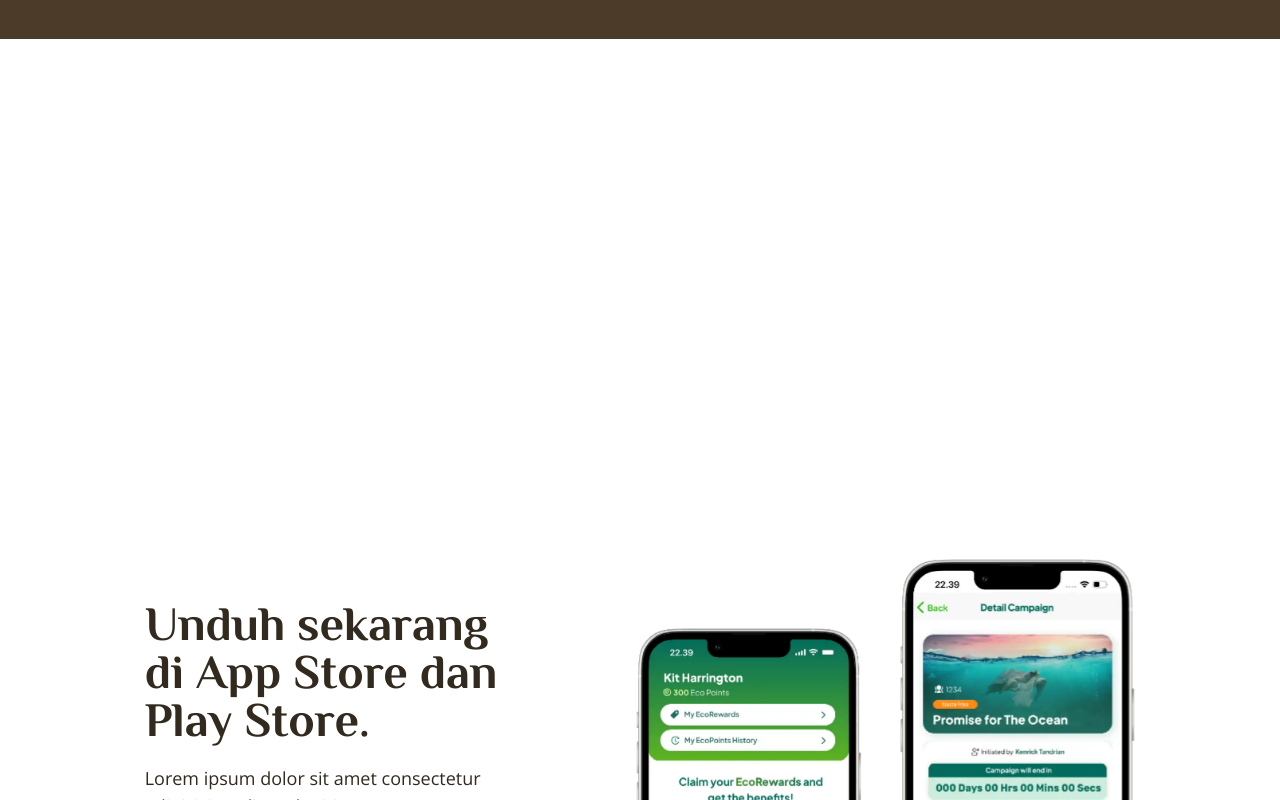
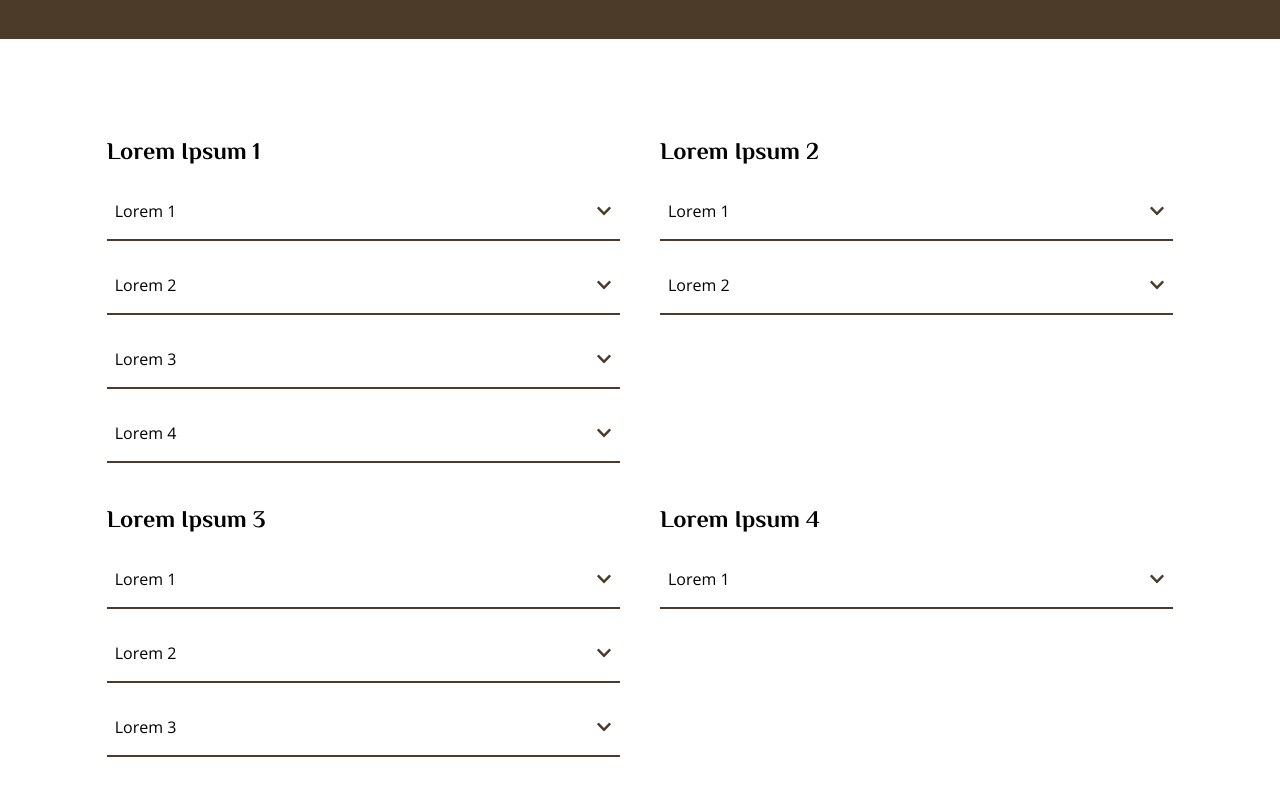
Before and after one commit to marcellinojg/baksara-company-web, a React (Vite) app: page /faq in a window 1280 px wide. Shown: the part 400-1200 px from the top of the page. Built offline with nearby package versions, Linux system fonts and the light colour scheme.

Commit message:
FAQ Accordion Done

```diff
--- /dev/null
+++ b/src/components/common/Accordion.tsx
@@ -0,0 +1,26 @@
+import { useState } from "react"
+import { FaChevronDown } from "react-icons/fa"
+
+interface AccordionProps {
+    title: string,
+    content: string,
+}
+
+
+const Accordion = (props: AccordionProps) => {
+    const [isActive, setIsActive] = useState<boolean>(false)
+    const { title, content } = props
+    return <>
+        <div className="w-full border-b-2 border-primary">
+            <button type="button" onClick={() => setIsActive(prev => !prev)} className="flex py-4 px-2 w-full justify-between items-center cursor-pointer">
+                <h2>{title}</h2>
+                <span className={`text-primary transition duration-300 ${isActive === true ? 'rotate-180' : 'rotate-0'}`}><FaChevronDown/></span>
+            </button>
+            <div className={`w-full overflow-hidden transition-all ease-linear duration-300 ${isActive === true ? 'max-h-[350px]' : 'max-h-0'}`}>
+                <p className="my-4 mx-2 text-justify">{content}</p>
+            </div>
+        </div>
+    </>
+}
+
+export default Accordion
--- a/src/components/common/FeatureCard.tsx
+++ b/src/components/common/FeatureCard.tsx
@@ -13,11 +13,11 @@ const FeatureCard = (props: FeatureCardProps) => {
 
     return <>
         <div className="floating-shadow-md rounded p-10 text-center relative pt-20 dark:bg-primary lg:w-[450px] md:w-[320px] w-11/12">
-            <img src={iconLink} alt={`Feature ${title}`} className="w-24 h-24 rounded-2xl object-contain bg-white absolute -top-12 left-1/2 -translate-x-[50%] floating-shadow-md"></img>
+            <img src={iconLink} alt={`Feature ${title}`} className="w-24 h-24 rounded-2xl object-cover bg-white absolute -top-12 left-1/2 -translate-x-[50%] floating-shadow-md"/>
             <div className="flex flex-col gap-2">
                 <b className="font-family-secondary text-2xl">{title}</b>
                 <span>{subtitle}</span>
-                <button onClick={handleOpenModal} className="text-primary dark:text-white font-bold mt-8 ">{translate('Selengkapnya')}</button>
+                <button onClick={handleOpenModal} className="text-primary dark:text-white font-bold mt-8 self-center ">{translate('Selengkapnya')}</button>
             </div>
         </div>
     </>
--- a/src/pages/external/Faq.tsx
+++ b/src/pages/external/Faq.tsx
@@ -1,3 +1,4 @@
+import Accordion from "../../components/common/Accordion"
 import Jumbotron from "../../components/common/Jumbotron"
 import ExternalLayout from "../layouts/ExternalLayout"
 
@@ -7,6 +8,63 @@ const FaqPage = () => {
         <Jumbotron>
             <span>Frequently <br /> Asked<br /> Questions</span>
         </Jumbotron>
+        <div className="w-10/12 mx-auto grid lg:grid-cols-2 grid-cols-1 mt-24 gap-10">
+            <div className="flex flex-col gap-4">
+                <h1 className="font-family-secondary font-bold text-2xl">Lorem Ipsum 1</h1>
+                <Accordion
+                    title="Lorem 1"
+                    content="Lorem ipsum dolor sit amet consectetur adipisicing elit. Optio tenetur quidem minima fugit ratione quas impedit eius error harum, explicabo facilis consequuntur ad omnis excepturi laudantium a aspernatur laborum fuga. Aliquid adipisci amet, nemo perspiciatis est quisquam aliquam neque sequi vitae, in omnis porro beatae! Laboriosam sed velit tenetur explicabo!"
+                />
+                <Accordion
+                    title="Lorem 2"
+                    content="Lorem ipsum dolor sit amet consectetur adipisicing elit. Optio tenetur quidem minima fugit ratione quas impedit eius error harum, explicabo facilis consequuntur ad omnis excepturi laudantium a aspernatur laborum fuga. Aliquid adipisci amet, nemo perspiciatis est quisquam aliquam neque sequi vitae, in omnis porro beatae! Laboriosam sed velit tenetur explicabo!"
+                />
+                <Accordion
+                    title="Lorem 3"
+                    content="Lorem ipsum dolor sit amet consectetur adipisicing elit. Optio tenetur quidem minima fugit ratione quas impedit eius error harum, explicabo facilis consequuntur ad omnis excepturi laudantium a aspernatur laborum fuga. Aliquid adipisci amet, nemo perspiciatis est quisquam aliquam neque sequi vitae, in omnis porro beatae! Laboriosam sed velit tenetur explicabo!"
+                />
+                <Accordion
+                    title="Lorem 4"
+                    content="Lorem ipsum dolor sit amet consectetur adipisicing elit. Optio tenetur quidem minima fugit ratione quas impedit eius error harum, explicabo facilis consequuntur ad omnis excepturi laudantium a aspernatur laborum fuga. Aliquid adipisci amet, nemo perspiciatis est quisquam aliquam neque sequi vitae, in omnis porro beatae! Laboriosam sed velit tenetur explicabo!"
+                />
+            </div>
+            <div className="flex flex-col gap-4">
+                <h1 className="font-family-secondary font-bold text-2xl">Lorem Ipsum 2</h1>
+                <Accordion
+                    title="Lorem 1"
+                    content="Lorem ipsum dolor sit amet consectetur adipisicing elit. Optio tenetur quidem minima fugit ratione quas impedit eius error harum, explicabo facilis consequuntur ad omnis excepturi laudantium a aspernatur laborum fuga. Aliquid adipisci amet, nemo perspiciatis est quisquam aliquam neque sequi vitae, in omnis porro beatae! Laboriosam sed velit tenetur explicabo!"
+                />
+                <Accordion
+                    title="Lorem 2"
+                    content="Lorem ipsum dolor sit amet consectetur adipisicing elit. Optio tenetur quidem minima fugit ratione quas impedit eius error harum, explicabo facilis consequuntur ad omnis excepturi laudantium a aspernatur laborum fuga. Aliquid adipisci amet, nemo perspiciatis est quisquam aliquam neque sequi vitae, in omnis porro beatae! Laboriosam sed velit tenetur explicabo!"
+                />
+            </div>
+            <div className="flex flex-col gap-4">
+                <h1 className="font-family-secondary font-bold text-2xl">Lorem Ipsum 3</h1>
+                <Accordion
+                    title="Lorem 1"
+                    content="Lorem ipsum dolor sit amet consectetur adipisicing elit. Optio tenetur quidem minima fugit ratione quas impedit eius error harum, explicabo facilis consequuntur ad omnis excepturi laudantium a aspernatur laborum fuga. Aliquid adipisci amet, nemo perspiciatis est quisquam aliquam neque sequi vitae, in omnis porro beatae! Laboriosam sed velit tenetur explicabo!"
+                />
+                <Accordion
+                    title="Lorem 2"
+                    content="Lorem ipsum dolor sit amet consectetur adipisicing elit. Optio tenetur quidem minima fugit ratione quas impedit eius error harum, explicabo facilis consequuntur ad omnis excepturi laudantium a aspernatur laborum fuga. Aliquid adipisci amet, nemo perspiciatis est quisquam aliquam neque sequi vitae, in omnis porro beatae! Laboriosam sed velit tenetur explicabo!"
+                />
+                <Accordion
+                    title="Lorem 3"
+                    content="Lorem ipsum dolor sit amet consectetur adipisicing elit. Optio tenetur quidem minima fugit ratione quas impedit eius error harum, explicabo facilis consequuntur ad omnis excepturi laudantium a aspernatur laborum fuga. Aliquid adipisci amet, nemo perspiciatis est quisquam aliquam neque sequi vitae, in omnis porro beatae! Laboriosam sed velit tenetur explicabo!"
+                />
+
+            </div>
+            <div className="flex flex-col gap-4">
+                <h1 className="font-family-secondary font-bold text-2xl">Lorem Ipsum 4</h1>
+                <Accordion
+                    title="Lorem 1"
+                    content="Lorem ipsum dolor sit amet consectetur adipisicing elit. Optio tenetur quidem minima fugit ratione quas impedit eius error harum, explicabo facilis consequuntur ad omnis excepturi laudantium a aspernatur laborum fuga. Aliquid adipisci amet, nemo perspiciatis est quisquam aliquam neque sequi vitae, in omnis porro beatae! Laboriosam sed velit tenetur explicabo!"
+                />
+            </div>
+        </div>
+
+
     </ExternalLayout>
 }
 
--- a/tailwind.config.js
+++ b/tailwind.config.js
@@ -17,6 +17,7 @@ export default {
       },
       transitionProperty: {
         width: "width",
+        height: "height",
       },
     },
   },
```
